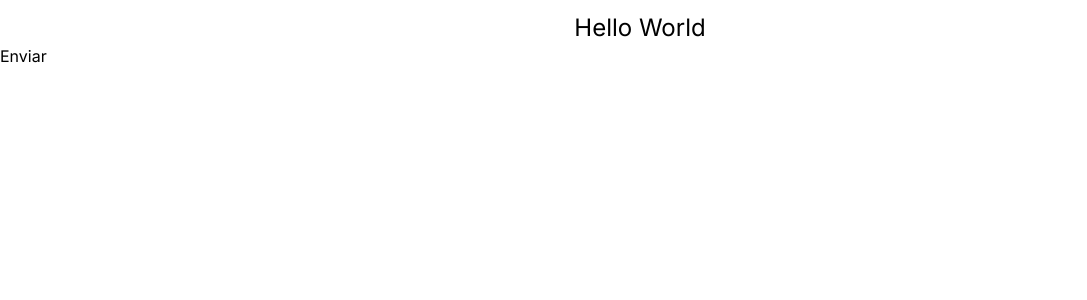
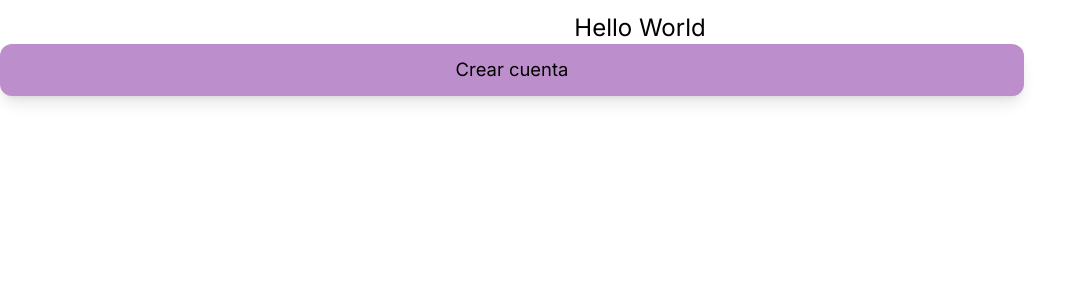
Before and after one commit to Sstark97/chat-now, a Next.js app: page / in a window 1280 px wide. Shown: the top 300 px of the page, without its empty margins (0-1087 px from the left). Built offline with nearby package versions, Linux system fonts and the light colour scheme.

Commit message:
Finish button component

```diff
--- a/src/components/Button.tsx
+++ b/src/components/Button.tsx
@@ -7,7 +7,7 @@ const Button = ({ value }: ButtonProps) => {
     }
 
     return (
-        <button onClick={() => click()} className="">{ value }</button>
+        <button onClick={() => click()} className="w-4/5 bg-light_purple py-3 text-[1.15rem] rounded-xl shadow-lg hover:brightness-110 active:translate-y-[2%] active:shadow-md">{ value }</button>
     )
 }
 
--- a/src/pages/index.tsx
+++ b/src/pages/index.tsx
@@ -15,7 +15,7 @@ const Home = () => {
             </Head>
             <main className={inter.className}>
                 <h1 className="text-2xl text-center mt-3">Hello World</h1>
-                <Button value="Enviar" />
+                <Button value="Crear cuenta" />
             </main>
         </>
     )
--- a/tailwind.config.js
+++ b/tailwind.config.js
@@ -12,11 +12,13 @@ module.exports = {
                 light_purple: "#BC8FCC",
                 icon: "#252525",
                 secondary_text: "#747474",
+
                 dark_primary: "#363636",
                 dark_secondary: "#252525",
                 dark_purple: "#A151BD",
                 dark_secondary_text: "#AFAFAF",
                 dark_icon: "#D9D9D9",
+
                 online: "#44DD1D",
                 busy: "#CE261B",
                 absent: "#F2DB06",
```
